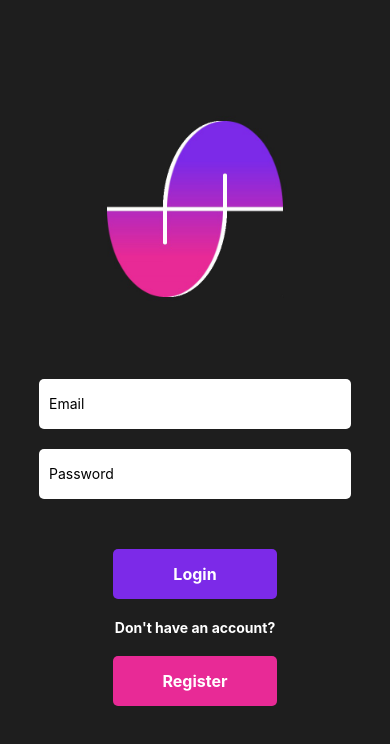
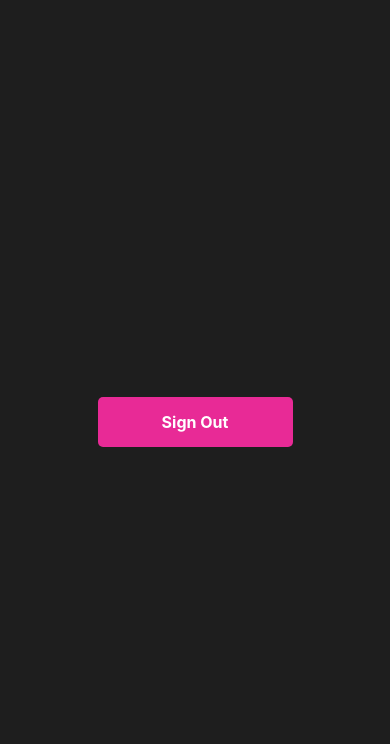
Before and after one commit to Kealen-Pillay/SportsHub, a React Native app: screen / in a window 390 px wide. Shown: the top 744 px of the page. Built offline with nearby package versions, Linux system fonts and the light colour scheme.

Commit message:
Created profile screen

```diff
--- a/App.js
+++ b/App.js
@@ -1,10 +1,12 @@
 import { StyleSheet, View } from 'react-native';
 import LoginScreen from './components/screens/loginscreen/LoginScreen';
+import ProfileScreen from './components/screens/profilescreen/ProfileScreen';
 
 export default function App() {
   return (
     <View style={styles.container}>
-      <LoginScreen/>
+      {/* <LoginScreen/> */}
+      <ProfileScreen/>
     </View>
   );
 }
--- /dev/null
+++ b/components/screens/profilescreen/ProfileScreen.js
@@ -0,0 +1,51 @@
+import {
+  StyleSheet,
+  Text,
+  View,
+  KeyboardAvoidingView,
+  TouchableOpacity,
+} from "react-native";
+import React from "react";
+import colours from "../../../theme/colours";
+
+const ProfileScreen = () => {
+  return (
+    <KeyboardAvoidingView style={styles.container}>
+      <View style={styles.buttonContainer}>
+        <TouchableOpacity style={styles.signOutButton}>
+          <Text style={styles.signOutButtonText}>Sign Out</Text>
+        </TouchableOpacity>
+      </View>
+    </KeyboardAvoidingView>
+  );
+};
+
+export default ProfileScreen;
+
+const styles = StyleSheet.create({
+  container: {
+    flex: 1,
+    justifyContent: "center",
+    alignItems: "center",
+    backgroundColor: colours.backgroundDark,
+    width: "100%",
+  },
+  buttonContainer: {
+      width: "100%",
+      justifyContent: "center",
+      alignItems: "center",
+  },
+  signOutButton: {
+      backgroundColor: colours.pink,
+      height: 50,
+      width: "50%",
+      justifyContent: "center",
+      alignItems: "center",
+      borderRadius: 5,
+  },
+  signOutButtonText: {
+    color: "white",
+    fontSize: 16,
+    fontWeight: "bold",
+  },
+});
--- a/package.json
+++ b/package.json
@@ -29,6 +29,7 @@
     ]
   },
   "dependencies": {
+    "@types/react-native": "^0.67.5",
     "expo": "~44.0.0",
     "expo-status-bar": "~1.2.0",
     "firebase": "^9.6.10",
```
Also changed, not shown: 1 other file (tests, documents, lock files or other folders).
